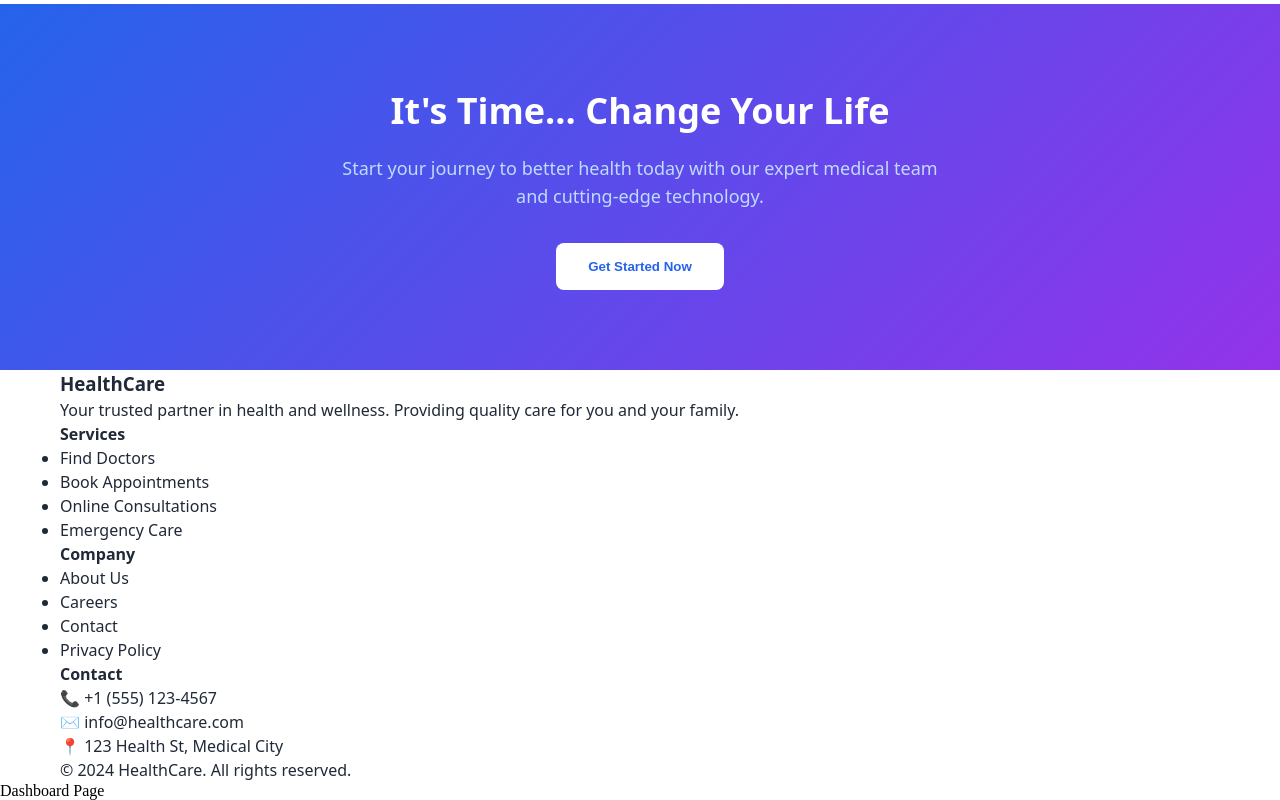
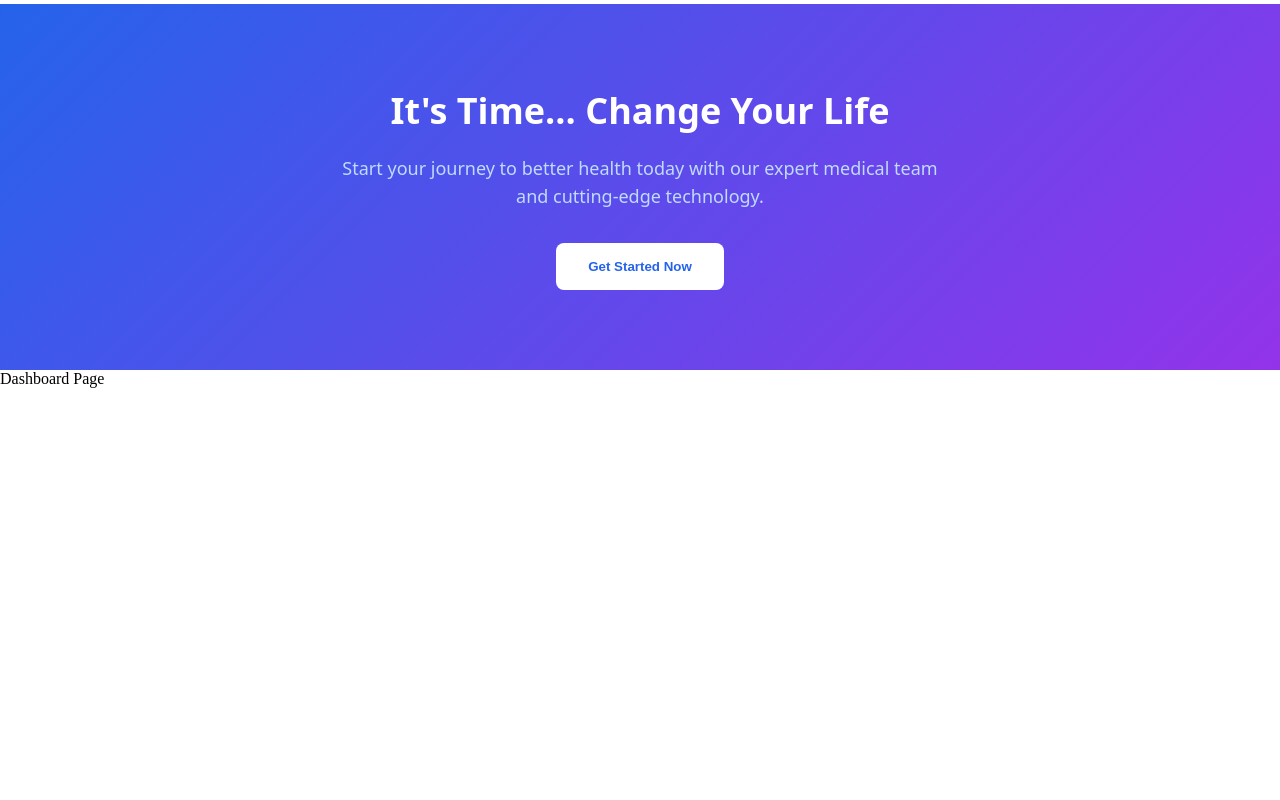
Before and after one commit to James-Patrick416/clinical-appointment-system, a React (Vite) app in the folder client/: page / in a window 1280 px wide. Shown: the part 3531-4331 px from the top of the page. After the commit the page ends 3919 px from the top, so only its background shows below. Built offline with nearby package versions, Linux system fonts and the light colour scheme; the HTML template or start-up script is replaced by a standard one.

Commit message:
editing landing page

```diff
--- a/client/src/pages/LandingPage.jsx
+++ b/client/src/pages/LandingPage.jsx
@@ -292,48 +292,7 @@ const LandingPage = () => {
         </div>
       </section>
 
-      {/* Footer */}
-      <footer className="footer">
-        <div className="container">
-          <div className="footer-grid">
-            <div className="footer-column">
-              <h3 className="footer-title">HealthCare</h3>
-              <p className="footer-text">
-                Your trusted partner in health and wellness. Providing quality care for you and your family.
-              </p>
-            </div>
-            <div className="footer-column">
-              <h4 className="footer-heading">Services</h4>
-              <ul className="footer-list">
-                <li>Find Doctors</li>
-                <li>Book Appointments</li>
-                <li>Online Consultations</li>
-                <li>Emergency Care</li>
-              </ul>
-            </div>
-            <div className="footer-column">
-              <h4 className="footer-heading">Company</h4>
-              <ul className="footer-list">
-                <li>About Us</li>
-                <li>Careers</li>
-                <li>Contact</li>
-                <li>Privacy Policy</li>
-              </ul>
-            </div>
-            <div className="footer-column">
-              <h4 className="footer-heading">Contact</h4>
-              <div className="footer-contact">
-                <p>📞 +1 (555) 123-4567</p>
-                <p>✉️ info@healthcare.com</p>
-                <p>📍 123 Health St, Medical City</p>
-              </div>
-            </div>
-          </div>
-          <div className="footer-bottom">
-            <p>&copy; 2024 HealthCare. All rights reserved.</p>
-          </div>
-        </div>
-      </footer>
+
     </div>
   );
 };
```
